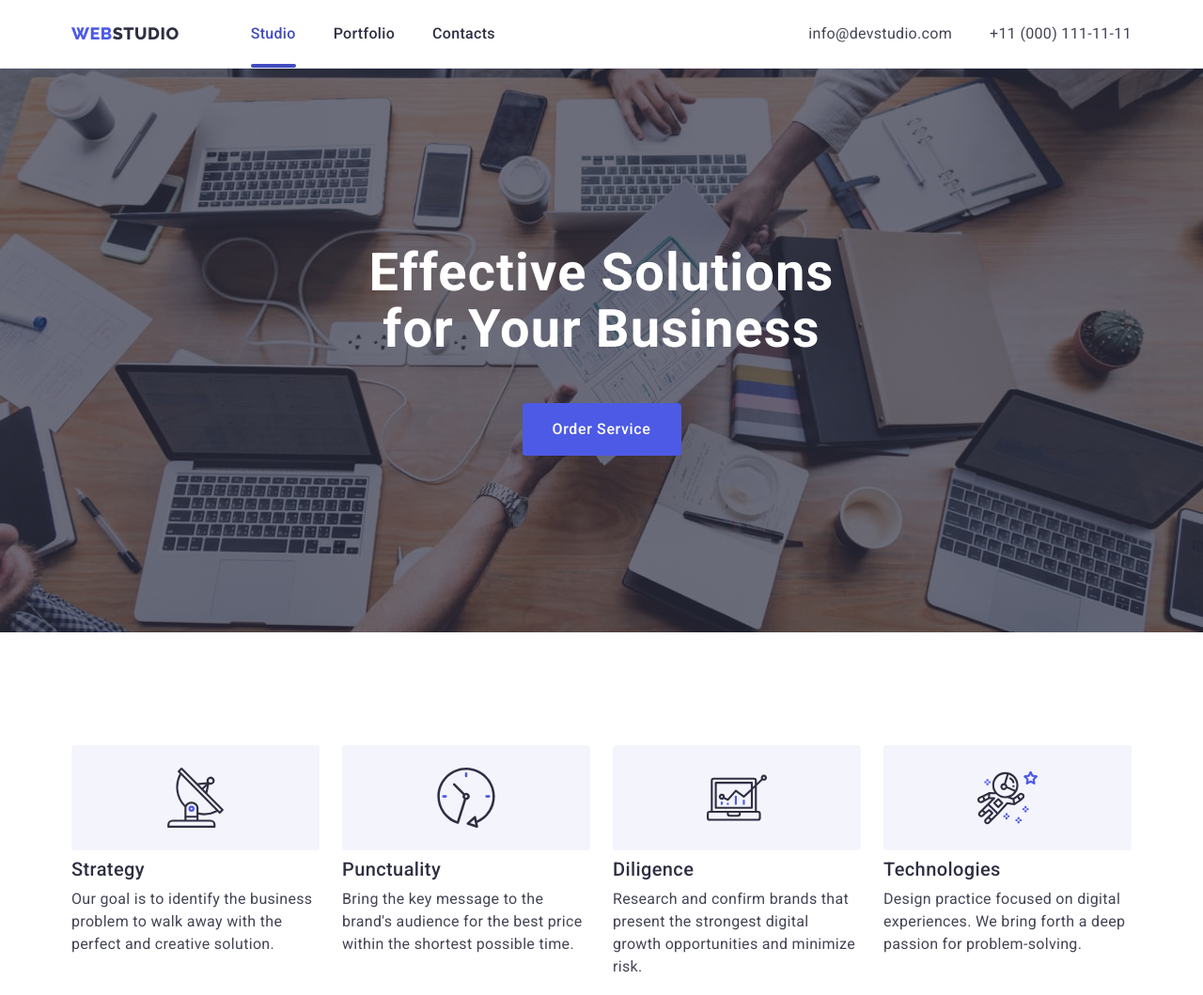
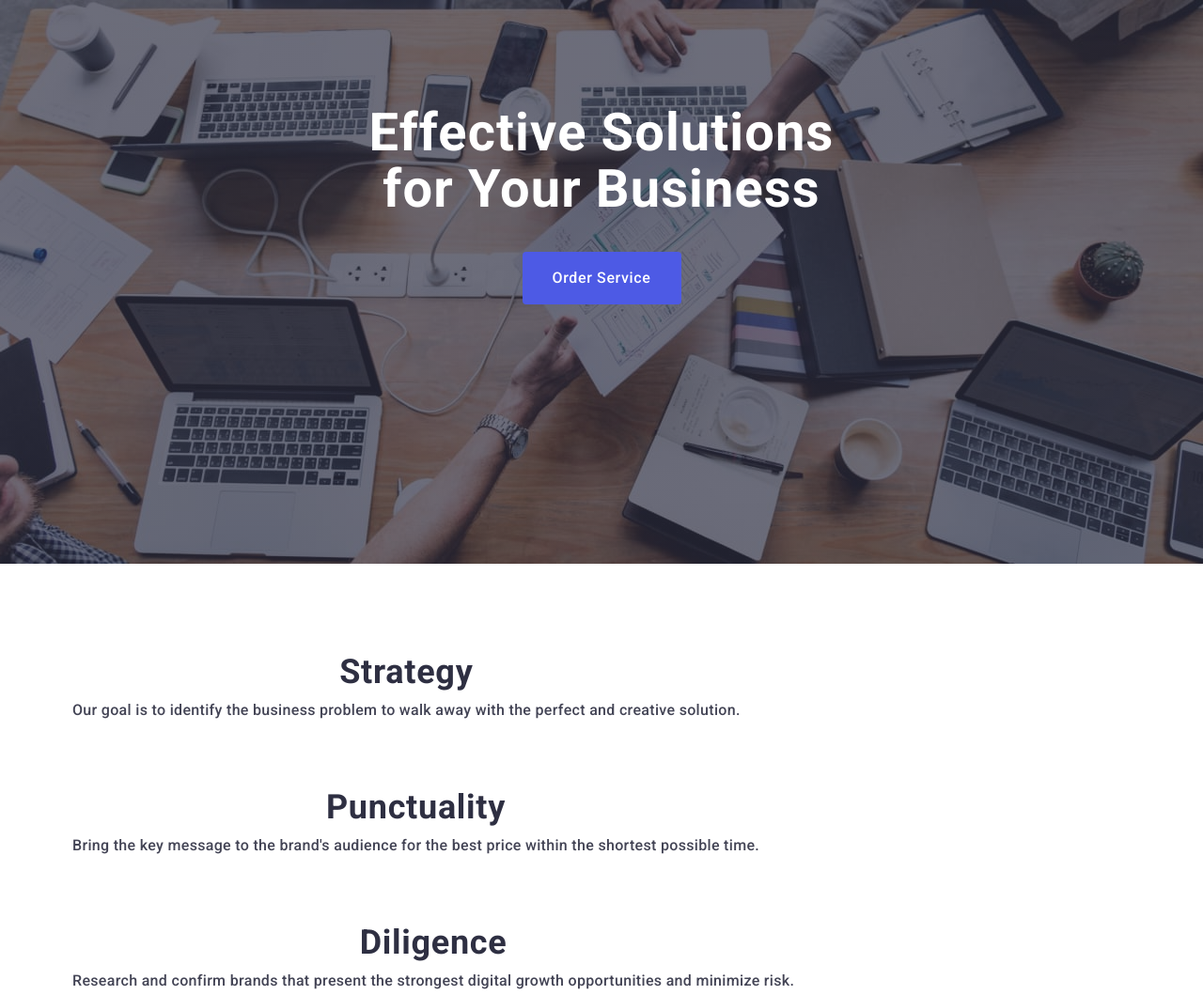
Before and after one commit to ValQi/goit-markup-hw-07, a plain HTML site: page index.html in a window 1280 px wide. Shown: the top 1059 px of the page at 94% size. Drawn offline with nearby package versions, Linux system fonts and the light colour scheme.

Commit message:
wow many new

```diff
--- a/css/styles.css
+++ b/css/styles.css
@@ -55,14 +55,16 @@ ul {
 }
 /* Basic-Stuff */
 .container {
-  width: 1158px;
+  width: 100%;
   margin-left: auto;
   margin-right: auto;
-  padding-left: 15px;
-  padding-right: 15px;
+  padding-left: 16px;
+  padding-right: 16px;
 }
 img {
   display: block;
+  max-width: 100%;
+  height: auto;
 }
 /* Header */
 .header {
@@ -102,9 +104,10 @@ img {
 .nav-menu .link {
   position: relative;
   display: block;
+  transition: color 250ms cubic-bezier(0.4, 0, 0.2, 1);
+
   padding-top: 24px;
   padding-bottom: 24px;
-  transition: color 250ms cubic-bezier(0.4, 0, 0.2, 1);
 }
 
 .nav-menu .item:not(:last-child) {
@@ -165,10 +168,11 @@ img {
 
 /* Hero Main*/
 .hero-section {
-  max-width: 1440px;
-  height: 600px;
-  padding-top: 188px;
-  padding-bottom: 188px;
+  max-width: 100%;
+  height: 432px;
+  padding-top: 112px;
+  /* padding-bottom: 112px; */
+  margin-bottom: 96px;
   margin-left: auto;
   margin-right: auto;
   background-image: linear-gradient(
@@ -182,13 +186,13 @@ img {
 }
 .hero-section .hero-text {
   color: #ffffff;
-  font-size: 56px;
-  line-height: 1.07;
+  font-size: 36px;
+  line-height: 1.11;
   text-align: center;
   letter-spacing: 0.02em;
-  max-width: 496px;
+  max-width: 320px;
   margin: 0 auto;
-  margin-bottom: 48px;
+  margin-bottom: 72px;
 }
 .hero-section .hero-buttom {
   display: block;
@@ -250,7 +254,6 @@ img {
 }
 /* Section */
 .svg-back-features {
-  display: flex;
   align-items: center;
   justify-content: center;
   border-radius: 4px;
@@ -265,6 +268,7 @@ img {
 }
 .features-title {
   position: absolute;
+  justify-content: center;
   width: 1px;
   height: 1px;
   margin: -1px;
@@ -276,34 +280,38 @@ img {
   overflow: hidden;
 }
 .section-features {
-  padding-top: 120px;
-  padding-bottom: 120px;
+  padding-bottom: 96px;
 }
 .section-features .features-head {
+  display: flex;
+  justify-content: center;
+
   color: var(--secondary-color-text);
   background-color: var(--fotter-textr);
-  font-weight: 500;
-  font-size: 20px;
-  line-height: 1.2;
+  font-weight: 700;
+  font-size: 36px;
+  line-height: 1.11;
   letter-spacing: 0.02em;
   margin-bottom: 8px;
 }
 .features-text {
+  font-weight: 500;
   font-size: 16px;
   line-height: 1.5;
 }
 .features-list {
   display: flex;
-  gap: 24px;
+  flex-wrap: wrap;
+  gap: 72px;
 }
 .features-list .item {
-  width: calc((100% - 72px) / 4);
+  /* width: calc((100% - 72px) / 4); */
 }
 .example-title {
   padding-bottom: 120px;
 }
 .example-list {
-  display: flex;
+  /* display: flex; */
   gap: 24px;
 }
 .example-title .example-text {
@@ -729,7 +737,7 @@ margin-bottom: 16px;
   fill: #ffffff;
   border: none;
 }
-/* Form */
+/* ---------------------------------------------------------------------------Form-------------------------------------------------------------- */
 .head-label {
   font-family: var(--primary-font);
   font-weight: 500;
@@ -898,3 +906,42 @@ margin-bottom: 16px;
 .comment {
   margin-bottom: 16px;
 }
+
+/** -----------------------------------------------------------------------MEDIA-------------------------------------------------------- **/
+
+@media screen and (min-width: 428px) {
+  .container {
+    max-width: 428px;
+  }
+  .hero-section {
+    max-width: 428px;
+  }
+  .svg-back-features {
+    display: none;
+  }
+}
+@media screen and (min-width: 768px) {
+
+  .container {
+    max-width: 768px;
+  }
+  .hero-section {
+    max-width: 768px;
+    height: 436px;
+  }
+  .hero-section .hero-text {
+    font-size: 56px;
+    line-height: 1.07;
+    max-width: 496px;
+    margin-bottom: 36px;
+  }
+}
+@media screen and (min-width: 1158px) {
+  .container {
+    max-width: 1158px;
+  }
+  .hero-section {
+    max-width: 1440px;
+    height: 600px;
+  }
+}
--- a/index.html
+++ b/index.html
@@ -19,9 +19,9 @@
 
 <body>
     <!--Header-->
-    <header class="header">
+    <!-- <header class="header"> -->
         <!-- Nav -->
-        <div class="container header-all">
+        <!-- <div class="container header-all">
             <nav class="nav header-menu">
                 <a class="logo link" href=./index.html>Web<span class="nav-logo">Studio</span></a>
                 <ul class="nav-menu list">
@@ -29,9 +29,9 @@
                     <li class="item"><a href="./portfolio.html" class="nav-link link">Portfolio</a></li>
                     <li class="item"><a href="" class="nav-link link">Contacts</a></li>
                 </ul>
-            </nav>
+            </nav> -->
             <!-- Address -->
-            <address class="address header-menu">
+            <!-- <address class="address header-menu">
                 <ul class="address-list list">
                     <li class="item">
                         <a href="mailto:info@devstudio.com" class="address-link link">info@devstudio.com</a>
@@ -42,7 +42,7 @@
                 </ul>
             </address>
         </div>
-    </header>
+    </header> -->
     <main>
         <!-- Hero -->
         <section class="hero-section">
@@ -104,7 +104,7 @@
         </section>
 
         <!-- ExampleOfWork -->
-        <section class="example-title">
+        <!-- <section class="example-title">
             <div class="container">
                 <h2 class="example-text">What are we doing</h2>
                 <ul class="example-list list">
@@ -119,9 +119,9 @@
                     </li>
                 </ul>
             </div>
-        </section>
+        </section> -->
         <!--TeamCard-->
-        <section class="section-team">
+        <!-- <section class="section-team">
             <div class="container">
                 <h2 class="team-title">Our Team</h2>
                 <ul class="team-card list">
@@ -277,8 +277,8 @@
                     </li>
                 </ul>
             </div>
-        </section>
-        <section class="section-customers">
+        </section> -->
+        <!-- <section class="section-customers">
             <div class="container">
             <h2 class="customers-title">Customers</h2>
             <ul class="customers-list list">
@@ -326,10 +326,10 @@
                 </li>
             </ul>
         </div>
-        </section>
+        </section> -->
     </main>
     <!-- Footer -->
-    <footer class="footer">
+    <!-- <footer class="footer">
         <div class="footer-container container">
             <div class="logo-container">
             <a class="logo-footer link" href=./index.html>Web<span class="footer-logo-web">Studio</span></a>
@@ -389,7 +389,7 @@
             </form>
           </div>
         </div>
-      </footer>
+      </footer>  -->
     <div class="backdrop is-hidden" data-modal>
         <div class="modal">
             <button type="button" class="modal-close-btn" data-modal-close>
```
